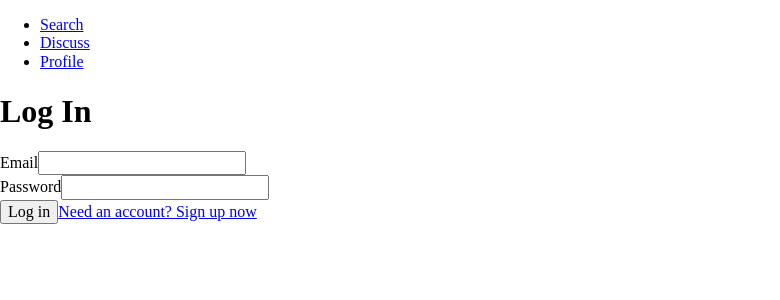
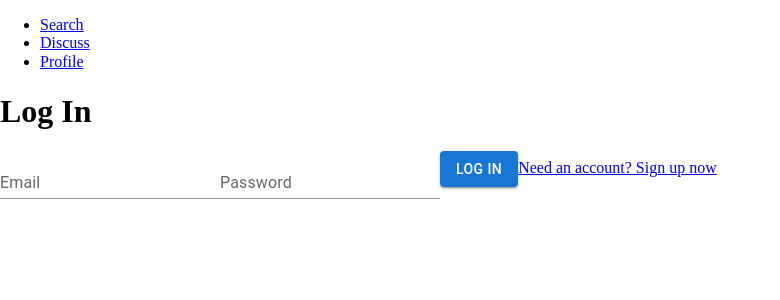
Before and after one commit to Doom-Prophet/Database-backed-online-scholar-information-platform-with-RESTful-API, a React (Create React App) app in the folder frontend/: page /login in a window 1280 px wide. Shown: the top 300 px of the page, without its empty margins (0-780 px from the left). Built offline with nearby package versions, Linux system fonts and the light colour scheme.

Commit message:
add logout

```diff
--- a/frontend/package.json
+++ b/frontend/package.json
@@ -13,6 +13,7 @@
     "react-dom": "^18.2.0",
     "react-router-dom": "^6.4.4",
     "react-scripts": "5.0.1",
+    "sass": "^1.56.1",
     "web-vitals": "^2.1.4"
   },
   "scripts": {
--- /dev/null
+++ b/frontend/src/css/theme.scss
@@ -0,0 +1,3 @@
+$background-color: white;
+$theme-color: grey;
+$font-color: black;
--- a/frontend/src/pages/Home.js
+++ b/frontend/src/pages/Home.js
@@ -1,6 +1,9 @@
 import { Outlet, Link } from "react-router-dom";
+import {useContext} from 'react';
+import {UserContext} from '../context/UserContext'
 
 const Layout = () => {
+  const { user, logout } = useContext(UserContext);
   return (
     <>
     <div>
@@ -15,6 +18,9 @@ const Layout = () => {
           <li>
             <Link to="profile">Profile</Link>
           </li>
+          {user && user.auth ? <li>
+            <button onClick={logout}>Log out</button>
+          </li> : false}
         </ul>
       </nav>
     </div>
--- a/frontend/src/pages/Login.js
+++ b/frontend/src/pages/Login.js
@@ -1,12 +1,16 @@
 import {useContext, useState} from 'react';
 import {UserContext} from '../context/UserContext'
-import {Link} from "react-router-dom";
+import {Link, Navigate} from "react-router-dom";
+import TextField from '@mui/material/TextField';
+import Button from '@mui/material/Button';
 
 function Login (props) {
     const { user, login } = useContext(UserContext);
     const [email, setEmail] = useState('');
     const [password, setPassword] = useState('');
     const [success, setSuccess] = useState(false);
+
+    if (user && user.auth) return <Navigate to="/profile" />;
 
     const handleLogin = (e) => {
         login(email, password);
@@ -22,15 +26,9 @@ function Login (props) {
         <div>
             <h1>Log In</h1>
             <form>
-                <div>
-                    <label>Email</label>
-                    <input type="text" onChange={e => {setEmail(e.target.value)}}></input>
-                </div>
-                <div>
-                    <label>Password</label>
-                    <input type="text" onChange={e => {setPassword(e.target.value)}}></input>
-                </div>
-                <button onClick={handleLogin}>Log in</button>
+                <TextField variant="standard" label="Email" onChange={e => {setEmail(e.target.value)}}/>
+                <TextField variant="standard" label="Password" onChange={e => {setPassword(e.target.value)}}/>
+                <Button variant="contained" onClick={handleLogin}>Log in</Button>
                 <Link to='../signup'>Need an account? Sign up now </Link>
             </form>
         </div>
--- a/frontend/src/pages/Signup.js
+++ b/frontend/src/pages/Signup.js
@@ -1,6 +1,12 @@
 import {useContext, useState} from 'react';
 import {UserContext} from '../context/UserContext';
-import {Link} from "react-router-dom";
+import {Link, Navigate} from "react-router-dom";
+
+const USER_REGEX = /^[A-z][A-z0-9-_]{3,23}$/;
+const EMAIL_REGEX = /^([A-Za-z0-9_\-\.])+\@([A-Za-z0-9_\-\.])+\.([A-Za-z]{2,4})$/;
+const PWD_REGEX = /^(?=.*[a-z])(?=.*[A-Z])(?=.*[0-9])(?=.*[!@#$%]).{8,24}$/;
+const FIELDs = ["Algorithms and Theory", "Data Management", "Data Mining and Modeling"];
+
 
 function Signup (props) {
     const { user, signup } = useContext(UserContext);
@@ -9,6 +15,8 @@ function Signup (props) {
     const [name, setName] = useState('');
     const [field, setField] = useState('');
     const [success, setSuccess] = useState(false);
+
+    if (user && user.auth) return <Navigate to="/profile" />;
 
     const handleSignup = (e) => {
         signup(email, password, name, field);
--- a/frontend/src/pages/UserProfile.js
+++ b/frontend/src/pages/UserProfile.js
@@ -0,0 +1,16 @@
+import {useContext, useState} from 'react';
+import {UserContext} from '../context/UserContext'
+import {Link, Navigate} from "react-router-dom";
+
+function UserProfile (props) {
+    const { user } = useContext(UserContext);
+    if (!user || !user.auth) return <Navigate to="/login" />;
+
+    return (
+        <>
+            <h1>Hi, {user.name}</h1>
+        </>
+    );
+}
+
+export default UserProfile;
```
Also changed, not shown: frontend/src/css/custom.css (added), 1 other file (tests, documents, lock files or other folders).
